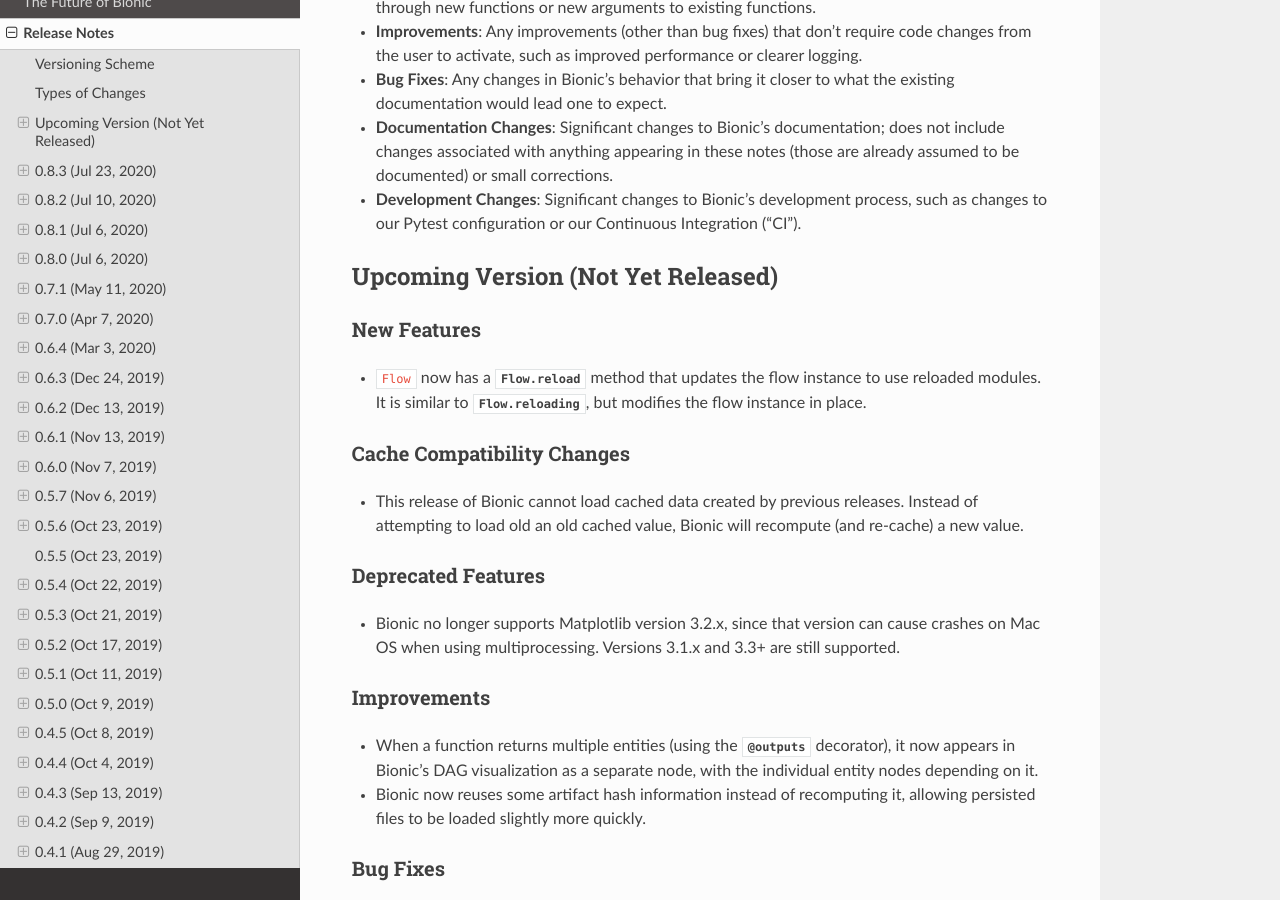
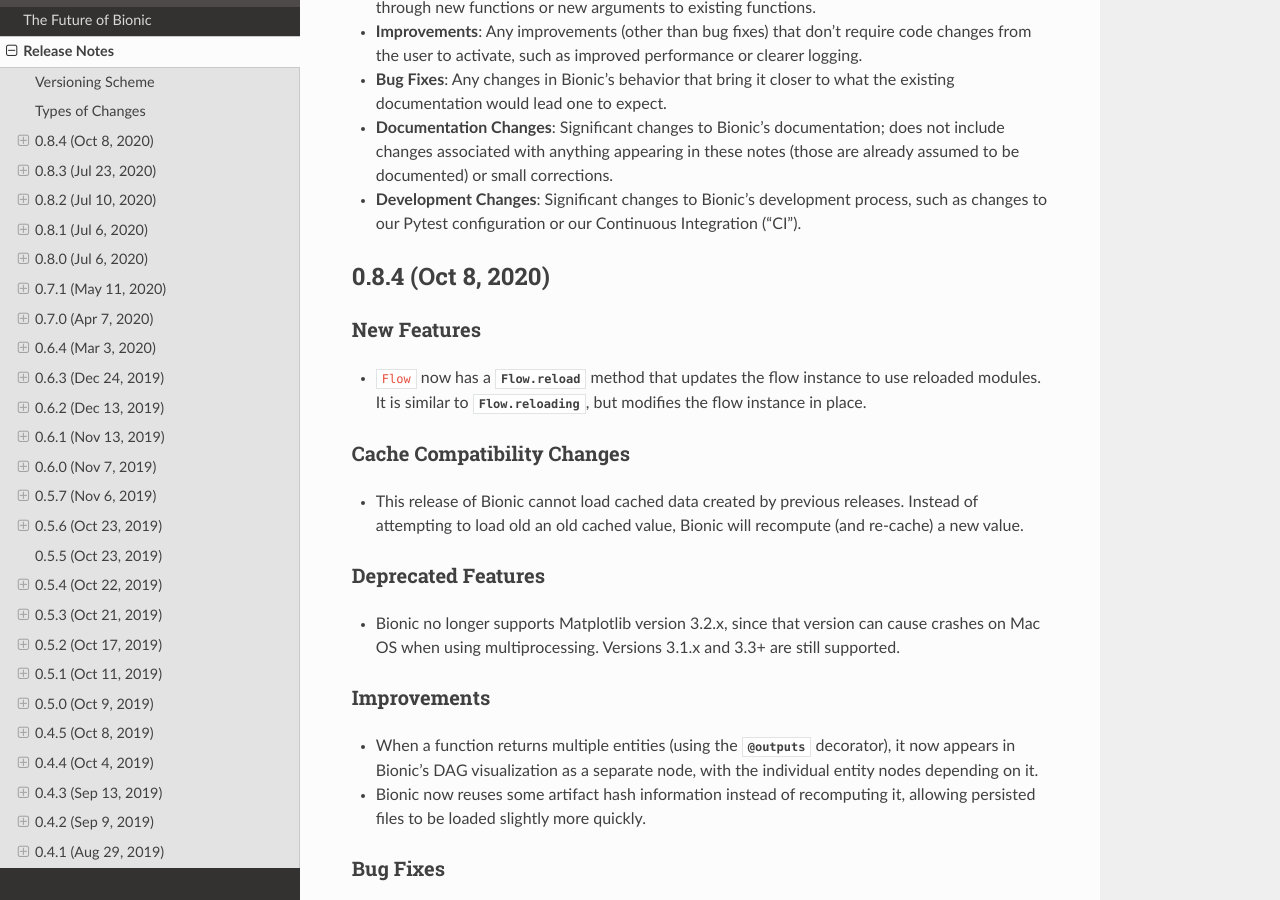
Before and after one commit to square/bionic, a Sphinx documentation site: the page built from docs/release-notes.rst, in a window 1280 px wide and 900 px high, scrolled down 1188 px. Built offline with Sphinx 7.4.7 and the Read the Docs theme 2.0.0, drawn with Linux system fonts in a browser that asks for light colours.

Commit message:
Bump version: 0.8.3 → 0.8.4

```diff
--- a/bionic/__init__.py
+++ b/bionic/__init__.py
@@ -18,4 +18,4 @@
 from . import protocol  # noqa: F401
 from . import util  # noqa: F401
 
-__version__ = u"0.8.3"
+__version__ = u"0.8.4"
--- a/docs/conf.py
+++ b/docs/conf.py
@@ -21,7 +21,7 @@
 author = u"Janek Klawe"
 
 # The short X.Y version
-version = u"0.8.3"
+version = u"0.8.4"
 # The full version, including alpha/beta/rc tags
 release = version
 
--- a/docs/release-notes.rst
+++ b/docs/release-notes.rst
@@ -65,14 +65,17 @@
 - **Development Changes**: Significant changes to Bionic's development process, such
   as changes to our Pytest configuration or our Continuous Integration ("CI").
 
-Upcoming Version (Not Yet Released)
------------------------------------
+.. Upcoming Version (Not Yet Released)
+.. -----------------------------------
 
 .. Record any notable changes in this section. When we update the current version,
    add a new version heading below, and then comment out the heading above until more
    changes are added. This way, the "Upcoming Version" section will be never be visible
    in the "stable" docs (corresponding to the last release) but will be visible in the
    "latest" docs (corresponding to the master branch).
+
+0.8.4 (Oct 8, 2020)
+--------------------
 
 New Features
 ............
--- a/setup.py
+++ b/setup.py
@@ -27,7 +27,7 @@
 
 setup(
     name="bionic",
-    version="0.8.3",
+    version="0.8.4",
     description=(
         "A Python framework for building, running, and sharing data science "
         "workflows"
```
Also changed, not shown: .bumpversion.cfg.
